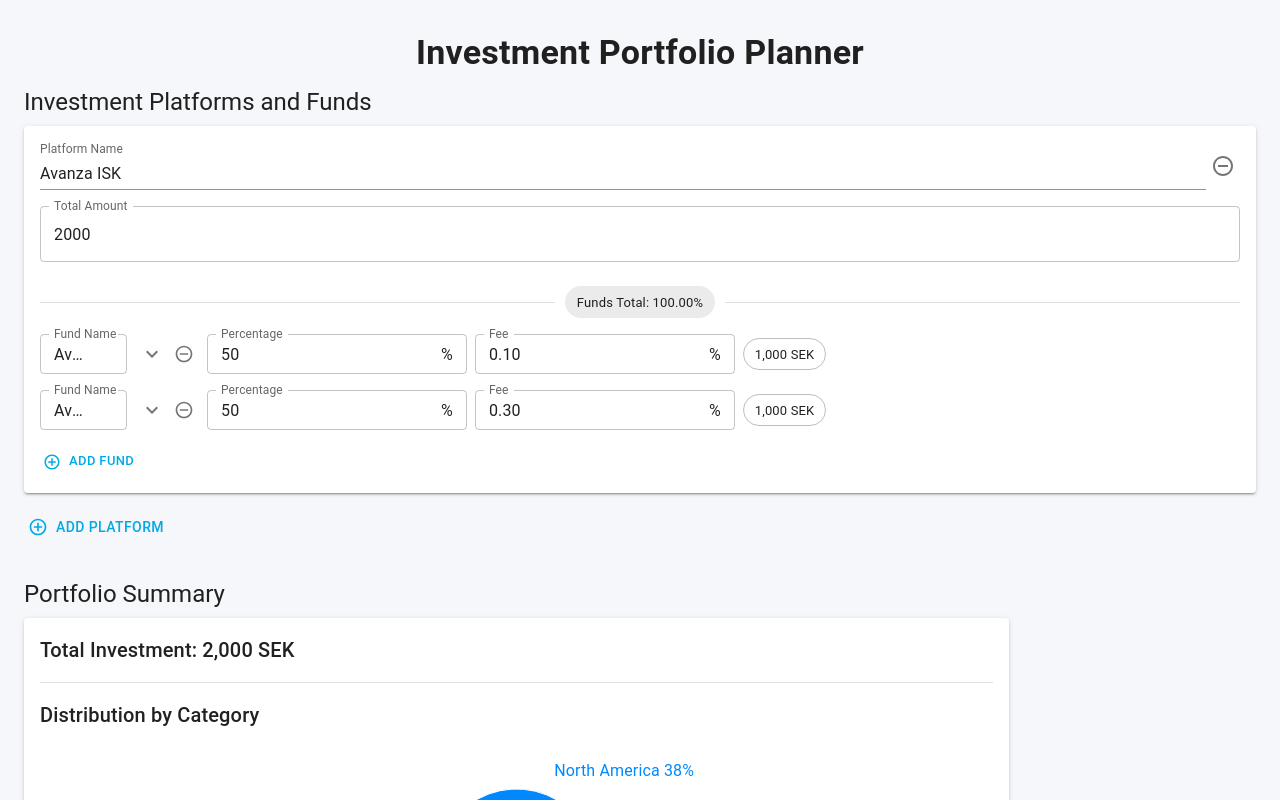
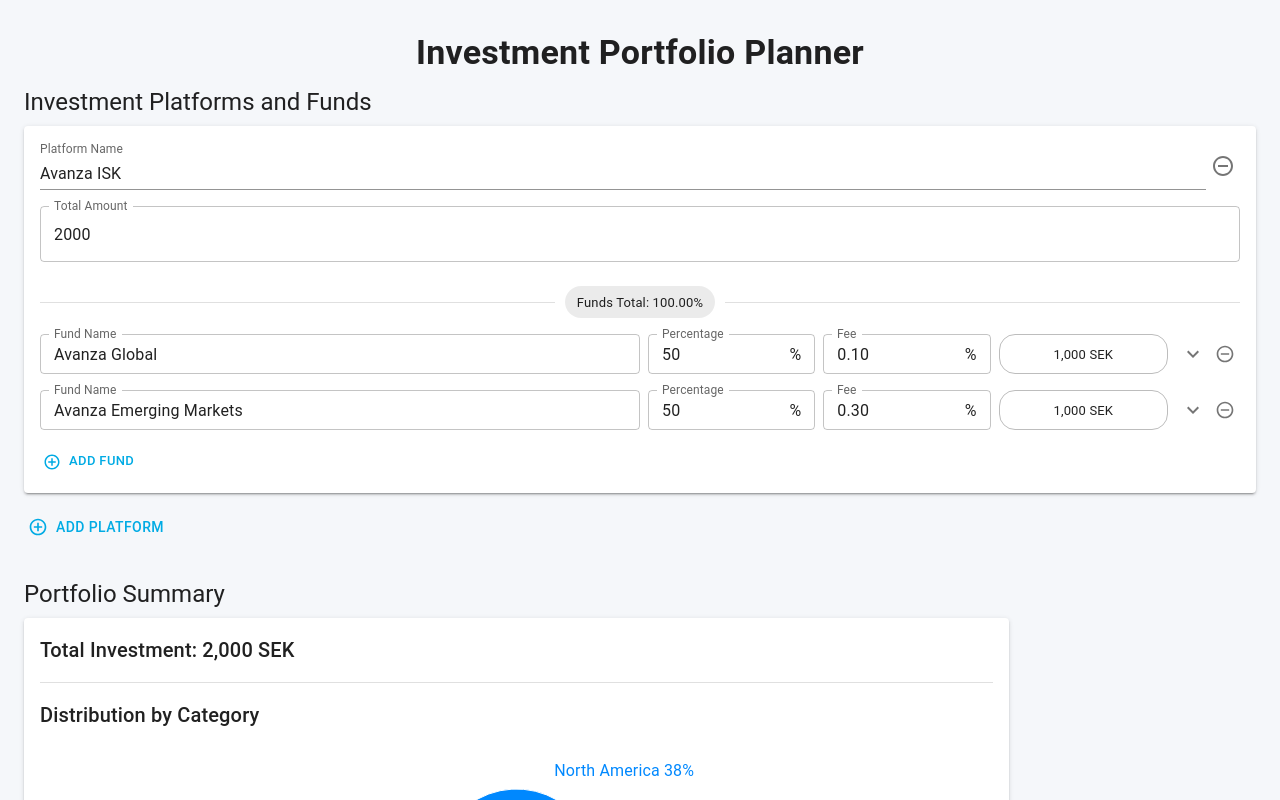
Before and after one commit to mehdihasan/mehdihasan.github.io, a Next.js app: page /converters/investment-calculator in a window 1280 px wide. Shown: the top 800 px of the page. Built offline with nearby package versions, Linux system fonts and the light colour scheme.

Commit message:
Symettric UI structure

```diff
--- a/pages/converters/investment-calculator.js
+++ b/pages/converters/investment-calculator.js
@@ -262,10 +262,17 @@
 
                   return (
                   <Box key={fIndex} sx={{ mb: 2 }}>
-                    <Grid container spacing={1} alignItems="center">
-                      <Grid item xs={12} sm={10}>
+                    <Box
+                      sx={{
+                        display: 'flex',
+                        flexWrap: { xs: 'wrap', sm: 'nowrap' },
+                        gap: 1,
+                        alignItems: 'center',
+                      }}
+                    >
                       <Autocomplete
                         freeSolo
+                        fullWidth
                         options={fundOptions}
                         value={fund.name || ''}
                         inputValue={fund.name || ''}
@@ -275,17 +282,43 @@
                             handleFundChange(pIndex, fIndex, 'name', value);
                           }
                         }}
+                        sx={{ flex: { xs: '1 1 100%', sm: '0 0 50%' }, minWidth: 0 }}
                         renderInput={(params) => (
                           <TextField
                             {...params}
                             label="Fund Name"
                             size="small"
                             fullWidth
+                            inputProps={{
+                              ...params.inputProps,
+                              style: { minWidth: 0 },
+                            }}
                           />
                         )}
                       />
-                      </Grid>
-                      <Grid item xs={12} sm={2} sx={{ textAlign: 'right' }}>
+                      <TextField
+                        label="Percentage"
+                        value={fund.percentage}
+                        onChange={(e) => handleFundChange(pIndex, fIndex, 'percentage', e.target.value)}
+                        size="small"
+                        error={isInvalidPercentage}
+                        InputProps={{ endAdornment: '%' }}
+                        sx={{ flex: { xs: '1 1 100px', sm: '1 1 0' }, minWidth: 90 }}
+                      />
+                      <TextField
+                        label="Fee"
+                        value={fund.fee}
+                        onChange={(e) => handleFundChange(pIndex, fIndex, 'fee', e.target.value)}
+                        size="small"
+                        InputProps={{ endAdornment: '%' }}
+                        sx={{ flex: { xs: '1 1 100px', sm: '1 1 0' }, minWidth: 90 }}
+                      />
+                      <Chip
+                        label={`${((parseFloat(platform.totalAmount) || 0) * (parseFloat(fund.percentage) || 0) / 100).toLocaleString()} SEK`}
+                        variant="outlined"
+                        sx={{ flex: { xs: '1 1 140px', sm: '1 1 0' }, minWidth: 110, height: 40 }}
+                      />
+                      <Box sx={{ flex: '0 0 auto', whiteSpace: 'nowrap' }}>
                         <IconButton onClick={() => toggleDistribution(pIndex, fIndex)} size="small">
                           <ExpandMoreIcon
                             sx={{ transform: fund.isDistributionExpanded ? 'rotate(180deg)' : 'rotate(0deg)', transition: 'transform 0.2s' }}
@@ -294,32 +327,8 @@
                         <IconButton onClick={() => handleRemoveFund(pIndex, fIndex)} size="small">
                           <RemoveCircleOutline fontSize="small" />
                         </IconButton>
-                      </Grid>
-                      <Grid item xs={6} sm={3}>
-                        <TextField
-                          label="Percentage"
-                          value={fund.percentage}
-                          onChange={(e) => handleFundChange(pIndex, fIndex, 'percentage', e.target.value)}
-                          size="small"
-                          fullWidth
-                          error={isInvalidPercentage}
-                          InputProps={{ endAdornment: '%' }}
-                        />
-                      </Grid>
-                      <Grid item xs={6} sm={3}>
-                        <TextField
-                          label="Fee"
-                          value={fund.fee}
-                          onChange={(e) => handleFundChange(pIndex, fIndex, 'fee', e.target.value)}
-                          size="small"
-                          fullWidth
-                          InputProps={{ endAdornment: '%' }}
-                        />
-                      </Grid>
-                      <Grid item xs={12} sm={6}>
-                        <Chip label={`${((parseFloat(platform.totalAmount) || 0) * (parseFloat(fund.percentage) || 0) / 100).toLocaleString()} SEK`} variant="outlined" sx={{ width: '100%' }}/>
-                      </Grid>
-                    </Grid>
+                      </Box>
+                    </Box>
                     <Collapse in={fund.isDistributionExpanded}>
                         <Paper sx={{p: 2, mt: 1}} variant="outlined">
                             <Typography variant="caption">Regional Distribution</Typography>
```
Lines whose indentation alone changed are shown as unchanged.
